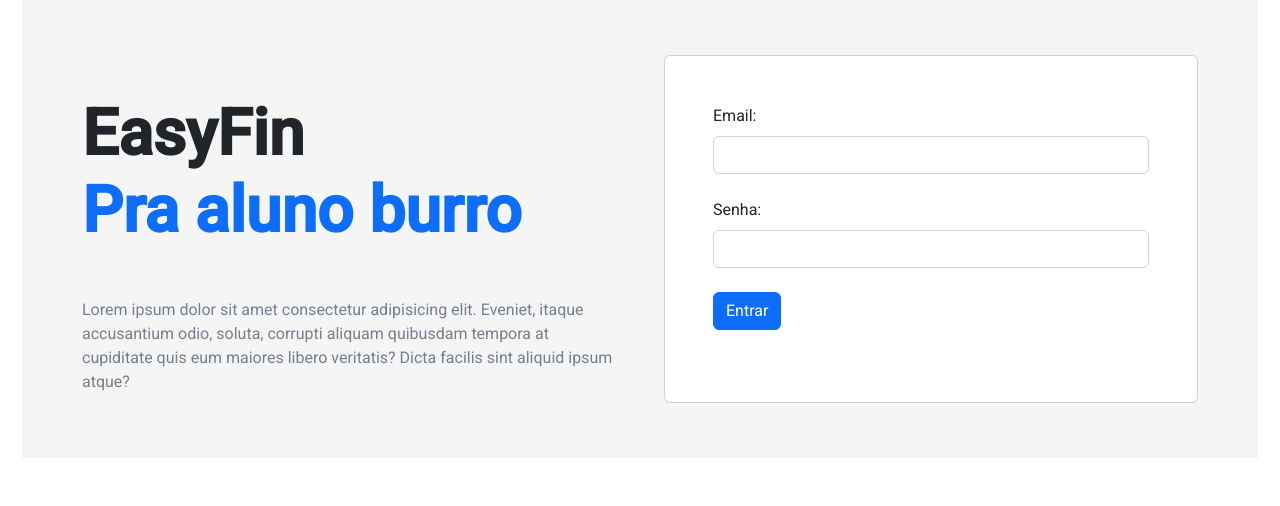
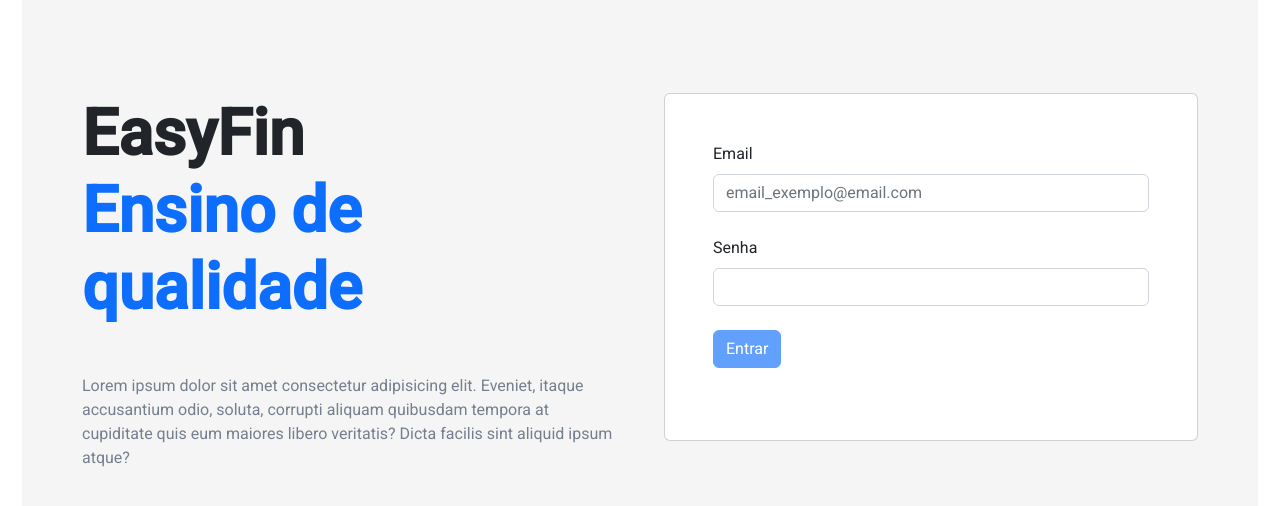
Before and after one commit to arthurrivas/spa-easy-fin, an Angular app: page /login in a window 1280 px wide. Shown: the top 506 px of the page. Built offline with nearby package versions, Linux system fonts and the light colour scheme.

Commit message:
add validators

```diff
--- a/src/app/components/open/login/login.component.html
+++ b/src/app/components/open/login/login.component.html
@@ -10,7 +10,7 @@
           <div class="col-lg-6 mb-5 mb-lg-0">
             <h1 class="my-5 display-3 fw-bold ls-tight">
               EasyFin <br />
-              <span class="text-primary">Pra aluno burro</span>
+              <span class="text-primary">Ensino de qualidade</span>
             </h1>
             <p style="color: hsl(217, 10%, 50.8%)">
               Lorem ipsum dolor sit amet consectetur adipisicing elit. Eveniet,
@@ -30,24 +30,27 @@
                 >
                   <!-- Email input -->
                   <div class="form-outline mb-4">
-                    <label for="input-email" class="form-label"> Email: </label>
+                    <label for="input-email" class="form-label"> Email </label>
                     <input
                       id="input-email"
                       class="form-control"
                       type="text"
                       formControlName="email"
+                      placeholder="email_exemplo@email.com"
+                      [class.is-invalid]="loginForm.controls['email'].errors && loginForm.controls['password'].touched "
                     />
                   </div>
                   <!-- Password input -->
                   <div class="form-outline mb-4">
                     <label for="input-password" class="form-label">
-                      Senha:
+                      Senha
                     </label>
                     <input
                       id="input-password"
                       class="form-control"
-                      type="text"
+                      type="password"
                       formControlName="password"
+                      [class.is-invalid]="loginForm.controls['password'].errors && loginForm.controls['password'].touched"
                     />
                   </div>
                   <!-- 2 column grid layout for inline styling -->
@@ -73,7 +76,7 @@
                     </div>
                   </div> -->
                   <!-- Submit button -->
-                  <button type="submit" class="btn btn-primary btn-block mb-4">
+                  <button [disabled]="loginForm.controls['email'].errors || loginForm.controls['password'].errors" type="submit" class="btn btn-primary btn-block mb-4">
                     Entrar
                   </button>
                 </form>
--- a/src/app/components/open/login/login.component.ts
+++ b/src/app/components/open/login/login.component.ts
@@ -1,5 +1,5 @@
 import { Component, OnInit } from '@angular/core';
-import { FormBuilder, FormGroup, Validators } from '@angular/forms';
+import { FormBuilder, FormControl, FormGroup, Validators } from '@angular/forms';
 import { Router } from '@angular/router';
 import { LoginModel } from 'app/models/login-model';
 import { AuthService } from 'app/service/Auth.service';
@@ -21,7 +21,7 @@ export class LoginComponent implements OnInit {
 
   ngOnInit(): void {
     this.loginForm = this.formBuilder.group({
-      email: ['', Validators.required, Validators.email],
+      email: ['', Validators.required],
       password: ['', Validators.required]
     })
   }
```
